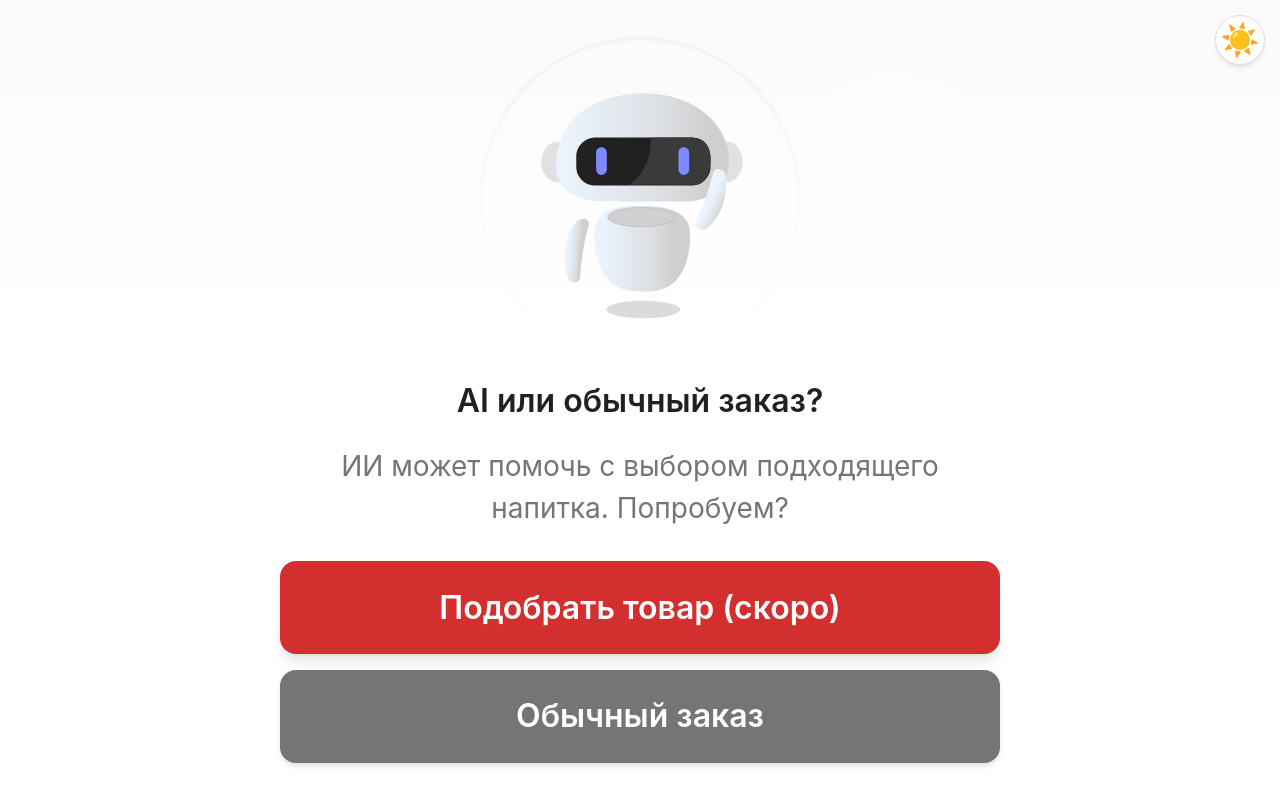
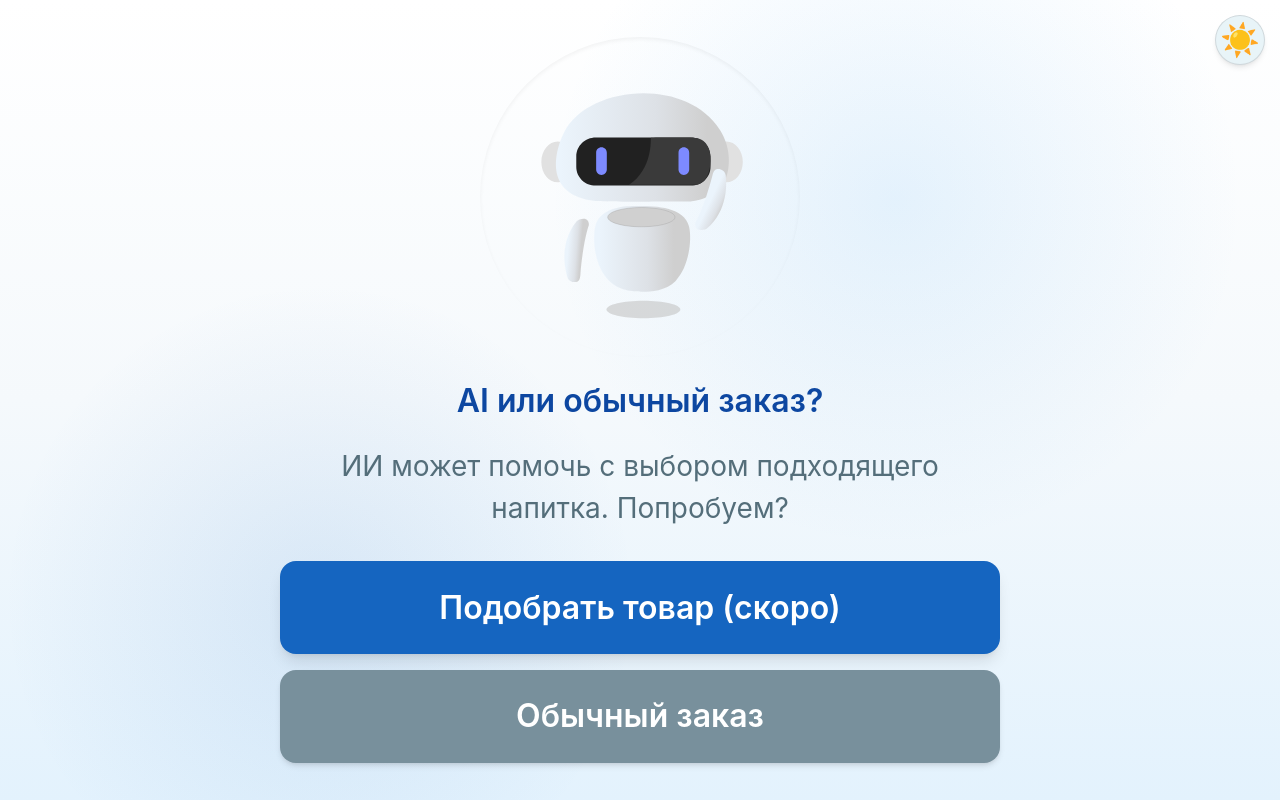
Before and after one commit to VK7Cuber/AI-Cha, a React (Vite) app in the folder frontend/: page /mode in a window 1280 px wide. Built offline with nearby package versions, Linux system fonts and the light colour scheme; no server answers.

Commit message:
The color scheme of the terminal interface has been changed, white and blue are now used as the main colors

```diff
--- a/frontend/src/styles/colors.ts
+++ b/frontend/src/styles/colors.ts
@@ -1,41 +1,51 @@
 export const lightPalette = {
-  primary: '#D32F2F',
-  primaryHover: '#B71C1C',
-  primaryActive: '#9c2424',
-  gold: '#FFD700',
-  goldHover: '#e6c200',
-  goldActive: '#ccad00',
-  green: '#388E3C',
-  greenHover: '#2f7a32',
-  greenActive: '#27662a',
-  gray: '#757575',
-  grayLight: '#E0E0E0',
-  grayLighter: '#F2F2F2',
-  background: '#FAFAFA',
-  surface: '#FFFFFF',
-  surfaceElevated: '#FFFFFF',
-  textPrimary: '#212121',
-  textSecondary: '#757575'
+  primary: '#1565c0',
+  primaryHover: '#0d47a1',
+  primaryActive: '#1976d2',
+  accent: '#64b5f6',
+  accentHover: '#42a5f5',
+  accentActive: '#90caf9',
+  cloud: '#b3d9f2',
+  cloudLight: '#e3f2fd',
+  gold: '#ffb74d',
+  goldHover: '#ffa726',
+  goldActive: '#ff9800',
+  green: '#4caf50',
+  greenHover: '#43a047',
+  greenActive: '#388e3c',
+  gray: '#78909c',
+  grayLight: '#cfd8dc',
+  grayLighter: '#eceff1',
+  background: '#ffffff',
+  surface: '#f5f9fc',
+  surfaceElevated: '#e8f4f8',
+  textPrimary: '#0d47a1',
+  textSecondary: '#546e7a'
 };
 
 export const darkPalette = {
-  primary: '#EF5350',
-  primaryHover: '#F44336',
-  primaryActive: '#E53935',
-  gold: '#FFD54F',
-  goldHover: '#FBC02D',
-  goldActive: '#F9A825',
-  green: '#66BB6A',
-  greenHover: '#57A45C',
-  greenActive: '#4D8F50',
-  gray: '#9E9E9E',
-  grayLight: '#424242',
-  grayLighter: '#2D2D2D',
+  primary: '#64b5f6',
+  primaryHover: '#90caf9',
+  primaryActive: '#42a5f5',
+  accent: '#90caf9',
+  accentHover: '#bbdefb',
+  accentActive: '#64b5f6',
+  cloud: '#37474f',
+  cloudLight: '#455a64',
+  gold: '#ffcc80',
+  goldHover: '#ffb74d',
+  goldActive: '#ffa726',
+  green: '#66bb6a',
+  greenHover: '#81c784',
+  greenActive: '#4caf50',
+  gray: '#78909c',
+  grayLight: '#546e7a',
+  grayLighter: '#455a64',
   background: '#121212',
-  surface: '#1E1E1E',
-  surfaceElevated: '#2D2D2D',
-  textPrimary: '#FFFFFF',
-  textSecondary: '#B0B0B0'
+  surface: '#1e1e1e',
+  surfaceElevated: '#2d2d2d',
+  textPrimary: '#ffffff',
+  textSecondary: '#b0b0b0'
 };
 
 export type ThemePalette = typeof lightPalette;
--- a/frontend/src/styles/global.css
+++ b/frontend/src/styles/global.css
@@ -4,59 +4,94 @@
 
 :root {
   font-family: 'Inter', 'Noto Sans SC', system-ui, -apple-system, sans-serif;
-  --color-primary: #D32F2F;
-  --color-primary-hover: #B71C1C;
-  --color-primary-active: #9c2424;
-  --color-gold: #FFD700;
-  --color-gold-hover: #e6c200;
-  --color-gold-active: #ccad00;
-  --color-green: #388E3C;
-  --color-green-hover: #2f7a32;
-  --color-green-active: #27662a;
-  --color-gray: #757575;
-  --color-gray-light: #E0E0E0;
-  --color-gray-lighter: #F2F2F2;
-  --color-background: #FAFAFA;
-  --color-surface: #FFFFFF;
-  --color-surface-elevated: #FFFFFF;
-  --color-text-primary: #212121;
-  --color-text-secondary: #757575;
-  /* Яркость подсветок для светлой темы */
-  --glow-1: rgba(255, 255, 255, 0.2);
-  --glow-2: rgba(255, 255, 255, 0.14);
+  /* Основная палитра в стиле китайской традиционной росписи */
+  /* Темно-синий - основной цвет (глубокий синий как на традиционных картинах) */
+  --color-primary: #1565c0;
+  --color-primary-hover: #0d47a1;
+  --color-primary-active: #1976d2;
+  /* Голубой - акцентный цвет (светло-голубой для облаков и акцентов) */
+  --color-accent: #64b5f6;
+  --color-accent-hover: #42a5f5;
+  --color-accent-active: #90caf9;
+  /* Мягкий голубой - для фонов и облачных узоров */
+  --color-cloud: #b3d9f2;
+  --color-cloud-light: #e3f2fd;
+  /* Золотой - для премиум элементов (сохраняем для важных акцентов) */
+  --color-gold: #ffb74d;
+  --color-gold-hover: #ffa726;
+  --color-gold-active: #ff9800;
+  /* Зеленый - для успешных действий (чайная тематика) */
+  --color-green: #4caf50;
+  --color-green-hover: #43a047;
+  --color-green-active: #388e3c;
+  /* Серые оттенки - нейтральные цвета */
+  --color-gray: #78909c;
+  --color-gray-light: #cfd8dc;
+  --color-gray-lighter: #eceff1;
+  /* Фоны - белые и светло-голубые */
+  --color-background: #ffffff;
+  --color-surface: #f5f9fc;
+  --color-surface-elevated: #e8f4f8;
+  /* Текст - темно-синий на светлом фоне */
+  --color-text-primary: #0d47a1;
+  --color-text-secondary: #546e7a;
+  /* Подсветки для светлой темы */
+  --glow-1: rgba(100, 181, 246, 0.15);
+  --glow-2: rgba(21, 101, 192, 0.1);
   color: var(--color-text-primary);
   background-color: var(--color-background);
   transition: background-color 0.35s ease, color 0.35s ease, border-color 0.35s ease;
 }
 
 .dark {
-  --color-primary: #EF5350;
-  --color-primary-hover: #F44336;
-  --color-primary-active: #E53935;
-  --color-gold: #FFD54F;
-  --color-gold-hover: #FBC02D;
-  --color-gold-active: #F9A825;
-  --color-green: #66BB6A;
-  --color-green-hover: #57A45C;
-  --color-green-active: #4D8F50;
-  --color-gray: #9E9E9E;
-  --color-gray-light: #424242;
-  --color-gray-lighter: #2D2D2D;
+  /* Темная тема - темный фон с голубыми акцентами как контрастные цвета */
+  /* Основной цвет - голубой как контрастный акцент (вместо красного) */
+  --color-primary: #64b5f6;
+  --color-primary-hover: #90caf9;
+  --color-primary-active: #42a5f5;
+  /* Голубой акцент - яркий контраст на темном фоне */
+  --color-accent: #90caf9;
+  --color-accent-hover: #bbdefb;
+  --color-accent-active: #64b5f6;
+  /* Облачные оттенки - приглушенные для декора на темном фоне */
+  --color-cloud: #37474f;
+  --color-cloud-light: #455a64;
+  /* Золотой - мягкий контраст */
+  --color-gold: #ffcc80;
+  --color-gold-hover: #ffb74d;
+  --color-gold-active: #ffa726;
+  /* Зеленый - контрастный для успешных действий */
+  --color-green: #66bb6a;
+  --color-green-hover: #81c784;
+  --color-green-active: #4caf50;
+  /* Серые оттенки - темные для фонов и элементов */
+  --color-gray: #78909c;
+  --color-gray-light: #546e7a;
+  --color-gray-lighter: #455a64;
+  /* Фоны - темные (черный и темно-серый) */
   --color-background: #121212;
-  --color-surface: #1E1E1E;
-  --color-surface-elevated: #2D2D2D;
-  --color-text-primary: #FFFFFF;
-  --color-text-secondary: #B0B0B0;
-  /* И чуть мягче в тёмной теме, но заметно */
-  --glow-1: rgba(255, 255, 255, 0.12);
-  --glow-2: rgba(255, 255, 255, 0.08);
+  --color-surface: #1e1e1e;
+  --color-surface-elevated: #2d2d2d;
+  /* Текст - белый и светло-серый на темном фоне */
+  --color-text-primary: #ffffff;
+  --color-text-secondary: #b0b0b0;
+  /* Подсветки для темной темы - голубые как контрастные */
+  --glow-1: rgba(100, 181, 246, 0.25);
+  --glow-2: rgba(144, 202, 249, 0.15);
 }
 
 body {
   margin: 0;
   min-height: 100vh;
-  background: linear-gradient(180deg, var(--color-background) 0%, var(--color-surface) 40%);
+  /* Градиент в стиле китайской росписи - для светлой темы: от белого к мягкому голубому */
+  background: linear-gradient(180deg, var(--color-background) 0%, var(--color-surface) 50%, var(--color-cloud-light) 100%);
   transition: background 0.35s ease, color 0.35s ease;
+}
+
+/* Переопределение градиента для темной темы - темный фон */
+html.dark body,
+body.dark {
+  background: linear-gradient(180deg, var(--color-background) 0%, var(--color-surface) 50%, var(--color-surface-elevated) 100%);
 }
 
 #root {
--- a/frontend/tailwind.config.js
+++ b/frontend/tailwind.config.js
@@ -8,6 +8,11 @@ export default {
         primary: 'var(--color-primary)',
         primaryHover: 'var(--color-primary-hover)',
         primaryActive: 'var(--color-primary-active)',
+        accent: 'var(--color-accent)',
+        accentHover: 'var(--color-accent-hover)',
+        accentActive: 'var(--color-accent-active)',
+        cloud: 'var(--color-cloud)',
+        cloudLight: 'var(--color-cloud-light)',
         gold: 'var(--color-gold)',
         goldHover: 'var(--color-gold-hover)',
         goldActive: 'var(--color-gold-active)',
```
Also changed, not shown: 1 other file (tests, documents, lock files or other folders).
